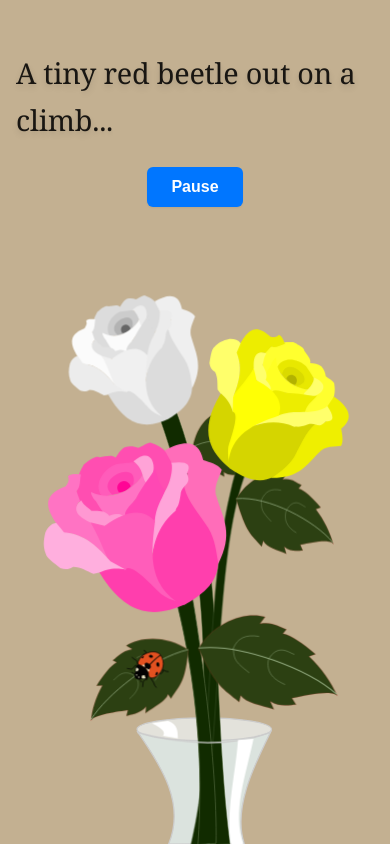
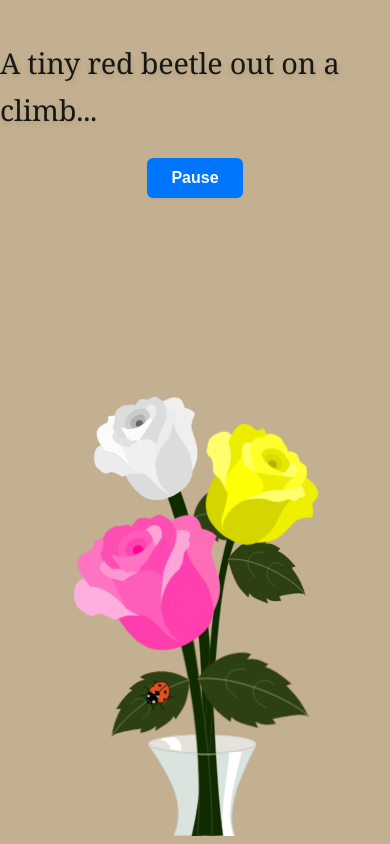
Before and after one commit to codedonkeyuk/love-of-bugs, a Vue app: page / in a window 390 px wide. Built offline with nearby package versions, Linux system fonts and the light colour scheme.

Commit message:
Fixed Broken CSS on iPad and IPhone

```diff
--- a/src/components/AccessibleMarquee.vue
+++ b/src/components/AccessibleMarquee.vue
@@ -81,8 +81,6 @@ onUnmounted(() => stopTimer());
 
 <style scoped>
 .marquee {
-  position: fixed;
-  top: 4vh;
   display: flex;
   align-items: center;
   justify-content: flex-start;
@@ -90,7 +88,14 @@ onUnmounted(() => stopTimer());
   gap: 1.5rem;
   padding: 1rem;
   border-radius: 4px;
-  margin-bottom: 1.5rem;
+  margin-top: 1.5rem;
+  width: 100vw;
+  @media screen and (orientation: landscape) {
+    & {
+      margin-top: 0;
+      width: 50vw;
+    }
+  }
 }
 .marquee-content {
   font-size: clamp(1.8rem, 4vw, 2.5rem);
--- a/src/components/DropSpider.vue
+++ b/src/components/DropSpider.vue
@@ -242,15 +242,6 @@ defineProps({
   height: 100vh;
 }
 
-.flowers {
-  position: relative;
-  width: 100vw;
-  height: auto;
-  max-width: 600px;
-  max-height: auto;
-  max-height: 100%;
-}
-
 .spider {
   position: fixed;
   z-index: 100;
@@ -258,18 +249,17 @@ defineProps({
   right: 15vw;
   width: 40vw;
   display: none;
-
-  @media (min-width: 1024px) {
-    right: 20vw;
-  }
-  @media (min-width: 2048px) {
-    right: 25vw;
+  @media screen and (orientation: landscape) {
+    & {
+      width: 20vw;
+      right: 5vw;
+    }
   }
 }
 
 .spider-drop {
   display: block;
-  animation: spiderFall 0.3s linear forwards;
+  animation: spiderFall 0.4s linear forwards;
 }
 
 @keyframes spiderFall {
--- a/src/components/Flowers.vue
+++ b/src/components/Flowers.vue
@@ -9,6 +9,7 @@ defineProps({
 });
 </script>
 <template>
+  <div class="flowers-container">
     <svg
       class="flowers"
       width="700"
@@ -3803,18 +3804,26 @@ defineProps({
         </g>
       </g>
     </svg>
+  </div>
 </template>
 <style>
+.flowers-container {
+  padding: 0px;
+  margin: 0px;
+  width: 80vw;
+  height: auto;
+  @media screen and (orientation: landscape) {
+    & {
+      width: 30vw;
+    }
+  }
+}
+
 .flowers {
+  display: inline-block;
   position: relative;
-  width: 100vw;
+  width: 100%;
   height: auto;
-  max-width: 600px;
-  max-height: auto;
-  max-height: 100%;
-  @media screen and (max-width: 1300px) and (orientation: landscape) {
-    max-width: 20vw;
-  }
 }
 
 .butterfly-drop {
--- a/src/views/IntroView.vue
+++ b/src/views/IntroView.vue
@@ -78,9 +78,17 @@ onUnmounted(() => {
 <style>
 .container {
   display: flex;
-  justify-content: center;
-  align-items: flex-end;
+  flex-direction: column;
+  justify-content: space-between;
+  align-items: center;
+  gap: 5vw;
   width: 100%;
   height: 100vh;
+  @media screen and (orientation: landscape) {
+    & {
+      flex-direction: row;
+      justify-content: center;
+    }
+  }
 }
 </style>
```
Lines whose indentation alone changed are shown as unchanged.
